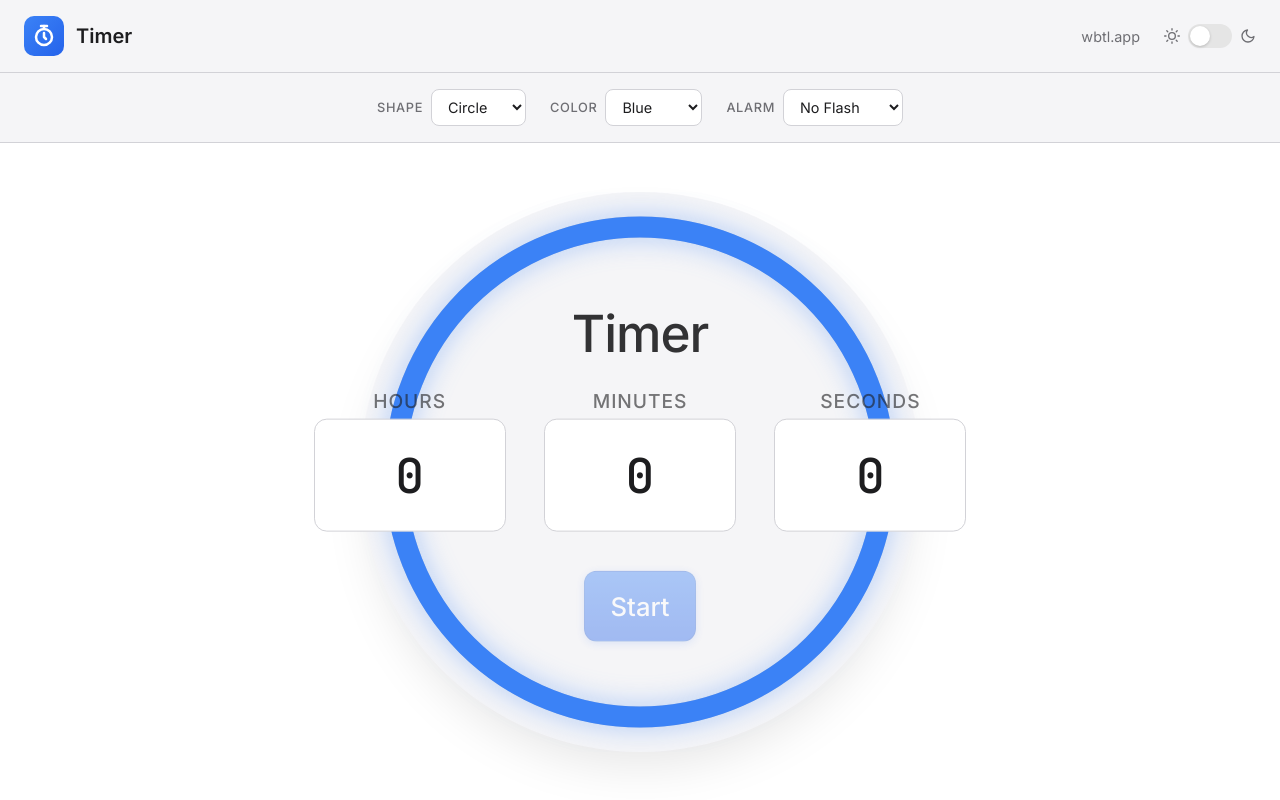
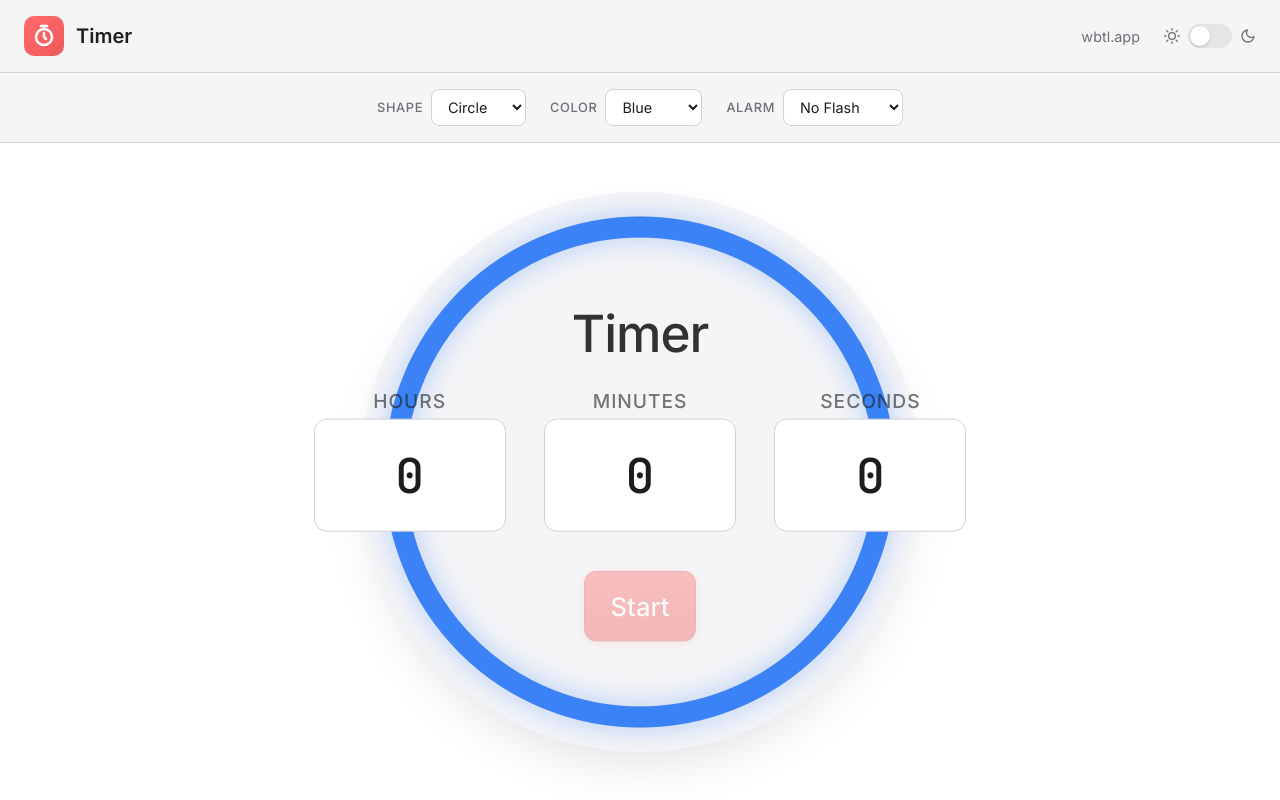
Before and after one commit to wbtl-app/timer, a Vue app: page / in a window 1280 px wide. Built offline with nearby package versions, Linux system fonts and the light colour scheme.

Commit message:
Update icon colors to match wbtl.app timer (#ff6b6b to #ee5a5a)

```diff
--- a/src/App.vue
+++ b/src/App.vue
@@ -472,8 +472,8 @@ onUnmounted(() => {
   --border: #d2d2d7;
   --toggle-bg: #e5e5e5;
   --toggle-knob: #ffffff;
-  --tool-gradient-start: #3b82f6;
-  --tool-gradient-end: #2563eb;
+  --tool-gradient-start: #ff6b6b;
+  --tool-gradient-end: #ee5a5a;
 }
 
 @media (prefers-color-scheme: dark) {
@@ -878,7 +878,7 @@ h1 {
   background: linear-gradient(180deg, var(--tool-gradient-start), var(--tool-gradient-end));
   color: white;
   border: 1px solid rgba(0, 0, 0, 0.1);
-  box-shadow: 0 2px 8px rgba(37, 99, 235, 0.3);
+  box-shadow: 0 2px 8px rgba(255, 107, 107, 0.3);
 }
 
 .btn-danger {
```
Also changed, not shown: index.html (line endings or trailing spaces).
